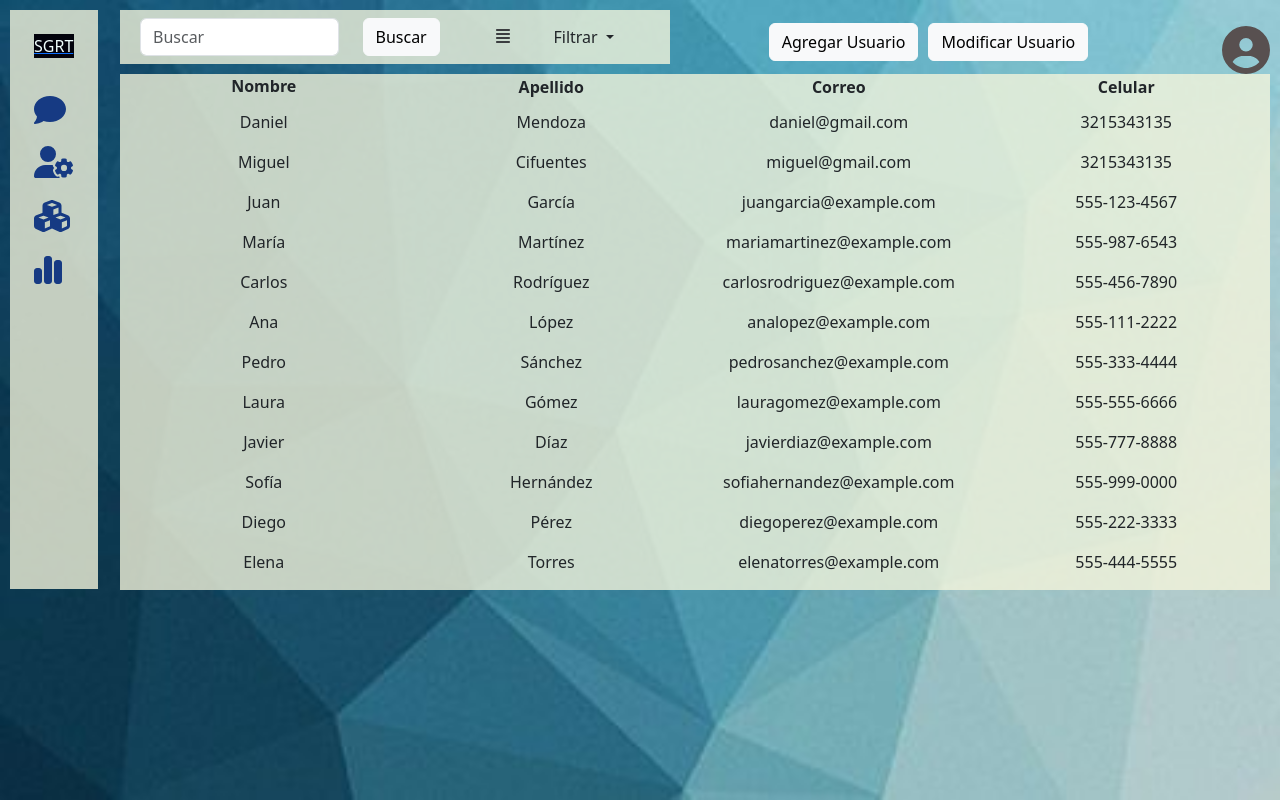
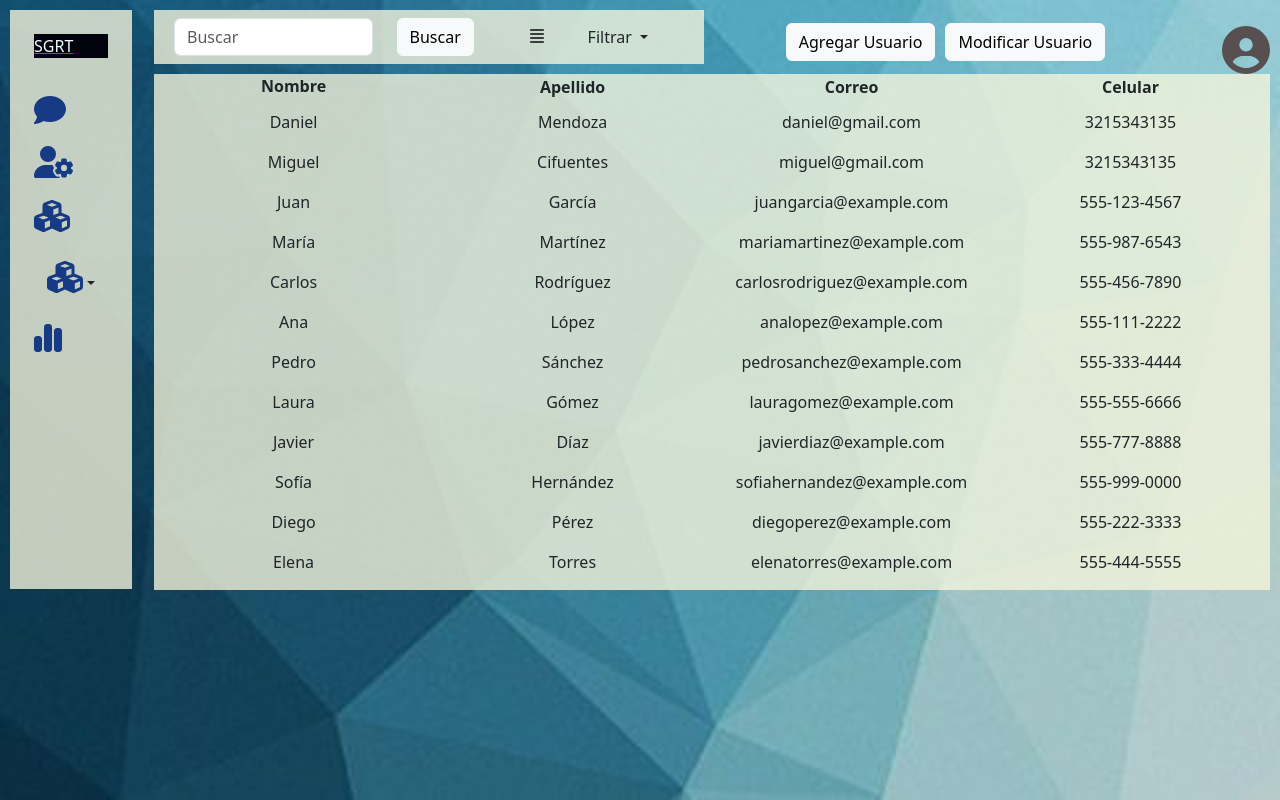
Before and after one commit to fredy100100/ProyectoSGRT, a React (Create React App) app: page /Usuarios in a window 1280 px wide. Built offline with nearby package versions, Linux system fonts and the light colour scheme.

Commit message:
Final sin Errores

```diff
--- a/src/Componentes/Main.js
+++ b/src/Componentes/Main.js
@@ -53,6 +53,27 @@ export const Main = () => {
       </Row>
       <Row xs={2} md={4} lg={6}>
         <Col>
+          <Dropdown>
+            <Dropdown.Toggle variant="" className="icono-cubos-toggle">
+              <FontAwesomeIcon
+                className="icono-cubos"
+                icon={faCubes}
+                style={{ color: "#163a83" }}
+              />
+            </Dropdown.Toggle>
+            <Dropdown.Menu>
+              <Dropdown.Item href="/CrearUsuario">
+                Crear Nuevo Usuario
+              </Dropdown.Item>
+              <Dropdown.Item href="/Inventario">
+                Actualizar inventario
+              </Dropdown.Item>
+            </Dropdown.Menu>
+          </Dropdown>
+        </Col>
+      </Row>
+      <Row xs={2} md={4} lg={6}>
+        <Col>
           <Link to={"/Estadisticas"}>
             <FontAwesomeIcon
               className="icono-estadis"
```
